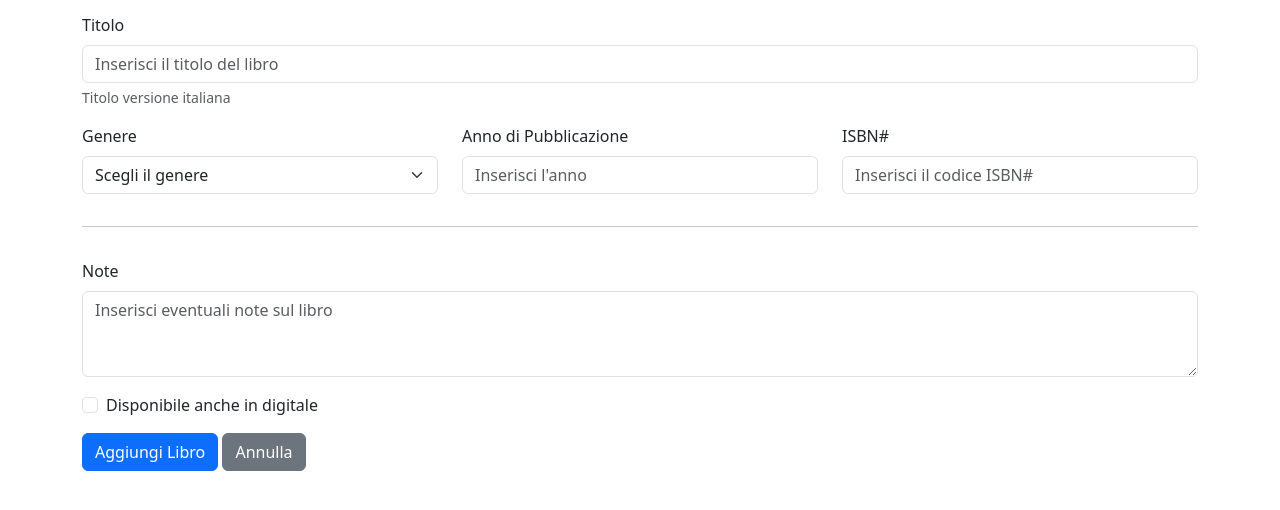
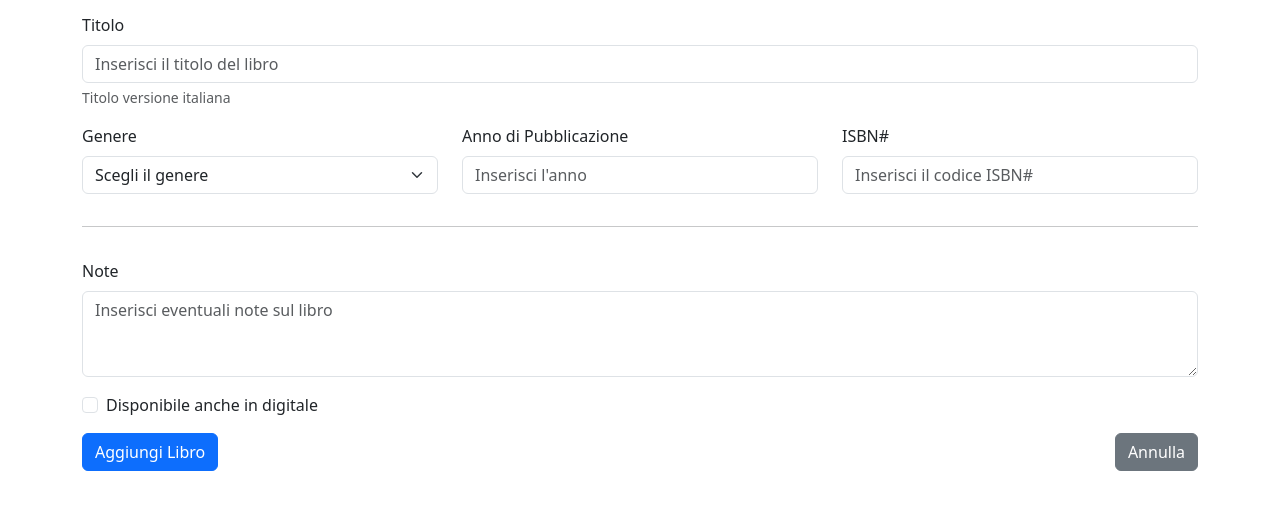
Before and after one commit to erikagiella/html-css-bootstrap-dashboard, a plain HTML site: page newbook.html in a window 1280 px wide. Shown: the part 236-746 px from the top of the page. Drawn offline with nearby package versions, Linux system fonts and the light colour scheme.

Commit message:
aggiunto flex col buttons in basso

```diff
--- a/newbook.html
+++ b/newbook.html
@@ -122,7 +122,7 @@
                         </div>
                     </div>
                 </div>
-                <div class="col-12">
+                <div class="col-12 d-flex justify-content-between">
                     <a class="btn btn-primary">
                         Aggiungi Libro
                     </a>
```
